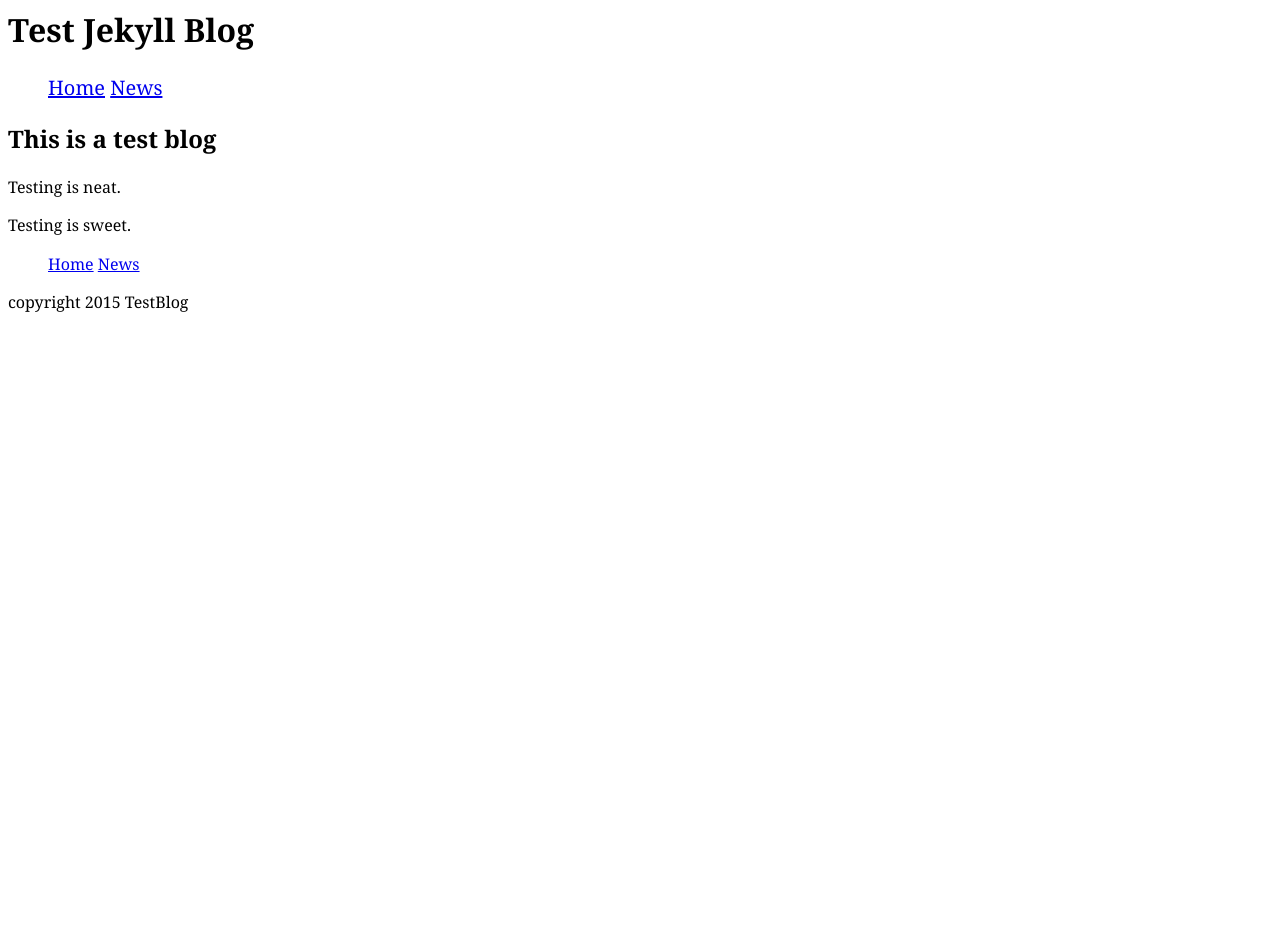
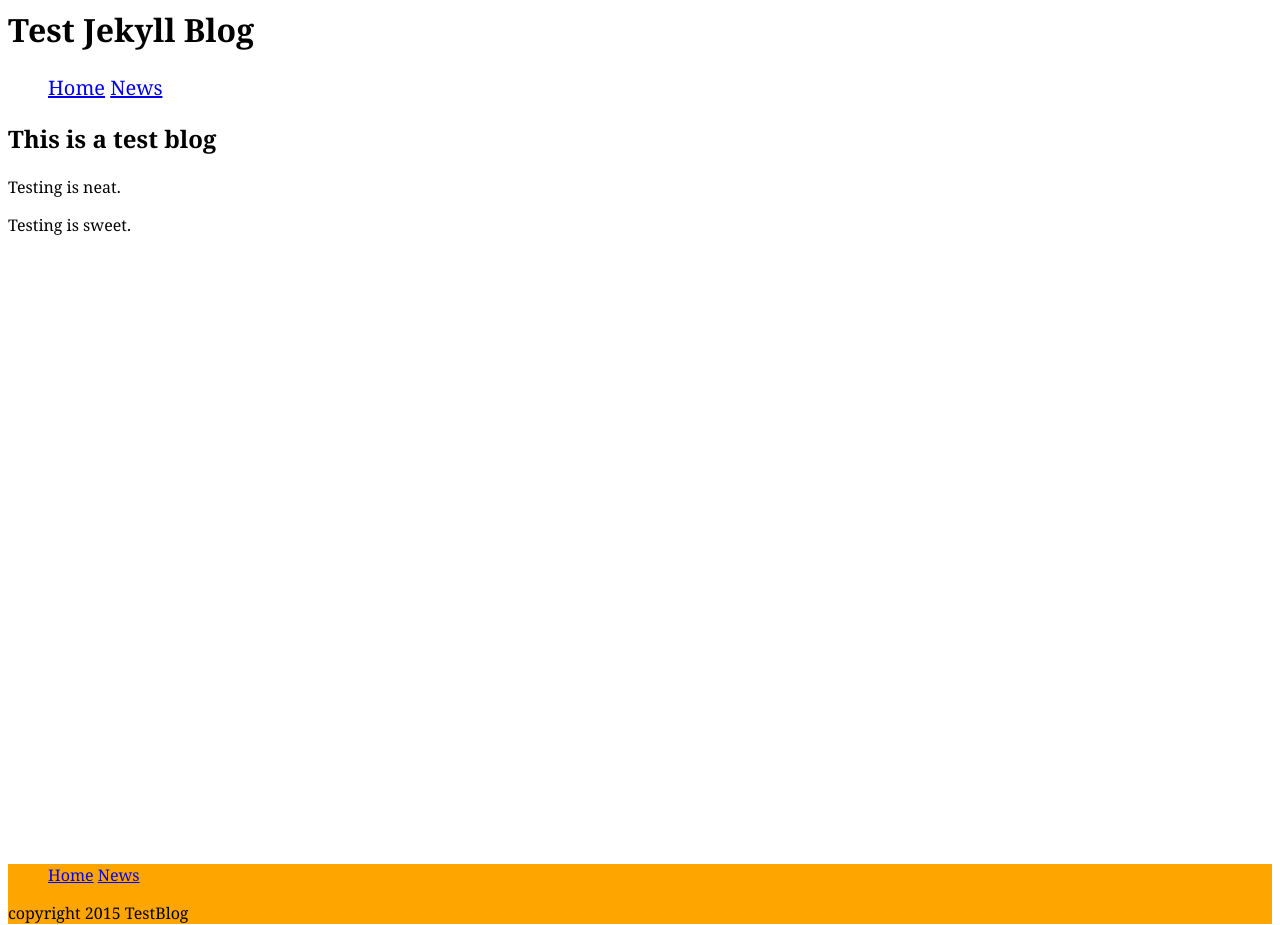
Before and after one commit to jasonkylefrank/TestBlog, a Jekyll site: the page built from index.html, in a window 1280 px wide. Built offline with Jekyll 4.4.1, drawn with Linux system fonts in a browser that asks for light colours; Markdown is read by kramdown in place of the engine named in the settings; before the commit the page ends 900 px from its top, so only the background shows below that.

Commit message:
(1) Made one of the posts have multiple categories, (2) Made the footer stick to the bottom of the page, (3) turned css files into scss

```diff
--- a/_layouts/default.html
+++ b/_layouts/default.html
@@ -8,7 +8,7 @@
 </head>
 
 <body>
-
+  <div class="page-wrap">
     <header>
         <h1>Test Jekyll Blog</h1>
         {% include nav.html navclass='nav-top' %}
@@ -16,7 +16,9 @@
 
     {{content}}
 
-<footer>
+  </div>
+
+  <footer class="site-footer">
     {% include nav.html navclass='nav-bottom' %}
     <p>
       copyright 2015 TestBlog
--- a/css/common.css
+++ /dev/null
@@ -1,21 +0,0 @@
-html {
-  margin: 0;
-  padding: 0;
-
-  font: normal 100%/1.4 Georgia, serif;
-}
-
-.current {
-  background-color: #000531;
-  color: white;
-}
-
-.nav {
-  list-style-type: none;
-}
-.nav > li {
-  display: inline-block;
-}
-.nav-top {
-  font-size: 1.25rem;
-}
--- /dev/null
+++ b/css/common.scss
@@ -0,0 +1,57 @@
+---
+# makes jekyll compile this
+---
+
+// ------ VARIABLES -------------
+$footer-height: 60px;
+
+
+// ------- end variables --------
+
+
+* {
+  //margin: 0;
+}
+
+html {
+  padding: 0;
+  margin: 0;
+  font: normal 100%/1.4 Georgia, serif;
+}
+// ----- STICKY FOOTER CODE ------- (https://css-tricks.com/snippets/css/sticky-footer/)
+html, body {
+  height: 100%;
+}
+.page-wrap {
+  min-height: 100%;
+  /* equal to footer height */
+  margin-bottom: -$footer-height;
+}
+.page-wrap:after {
+  content: "";
+  display: block;
+}
+.site-footer, .page-wrap:after {
+  height: $footer-height;
+}
+.site-footer {
+  background: orange;
+}
+// --------- END STICKY FOOTER CODE ----
+
+
+
+.current {
+  background-color: #000531;
+  color: white;
+}
+
+.nav {
+  list-style-type: none;
+}
+.nav > li {
+  display: inline-block;
+}
+.nav-top {
+  font-size: 1.25rem;
+}
--- /dev/null
+++ b/css/test-styles.scss
@@ -0,0 +1,11 @@
+---
+# Front matter comment to ensure Jekyll properly reads file.
+---
+
+body {
+  background-color: darken(white, 25%);
+
+  color: darken(green, 50%);
+
+  font-weight: normal;
+}
--- /dev/null
+++ b/css/test2-styles.scss
@@ -0,0 +1,7 @@
+---
+# this is a test comment
+---
+
+body {
+  background: lighten(red, 40%);
+}
```
Also changed, not shown: _posts/discoveries/2015-05-12-Pink-Nebula.md (+1 -1 lines). Lines whose indentation alone changed are shown as unchanged.
